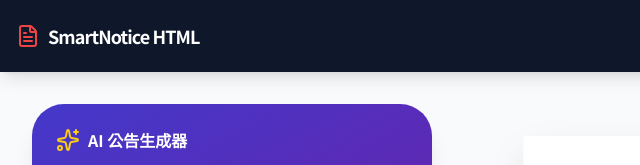
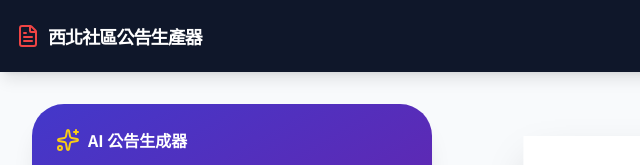
Before and after one commit to nw20250001/20260327, a plain HTML site: page index.html in a window 1280 px wide. Shown: the top 165 px of the page, 0-640 px from the left. Drawn offline with nearby package versions, Linux system fonts and the light colour scheme.

Commit message:
Update title and header for community generator

```diff
--- a/index.html
+++ b/index.html
@@ -3,7 +3,7 @@
 <head>
     <meta charset="UTF-8">
     <meta name="viewport" content="width=device-width, initial-scale=1.0">
-    <title>社區公告產生器 - AI 智慧版</title>
+    <title>西北社區公告產生器 - AI 智慧版</title>
     <script src="https://cdn.tailwindcss.com"></script>
     <script src="https://unpkg.com/lucide@latest"></script>
     <script src="https://cdnjs.cloudflare.com/ajax/libs/html2canvas/1.4.1/html2canvas.min.js"></script>
@@ -73,7 +73,7 @@
     <header class="bg-slate-900 text-white p-4 sticky top-0 z-[100] flex justify-between items-center shadow-lg">
         <div class="flex items-center gap-2">
             <i data-lucide="file-text" class="text-red-500"></i>
-            <h1 class="font-bold tracking-tighter text-lg">SmartNotice HTML</h1>
+            <h1 class="font-bold tracking-tighter text-lg">西北社區公告生產器</h1>
         </div>
         <button id="download-btn" class="flex items-center gap-2 bg-red-600 hover:bg-red-700 active:scale-95 text-white px-5 py-2 rounded-full text-sm font-bold transition-all shadow-lg">
             <i data-lucide="download" size="18"></i>
```
